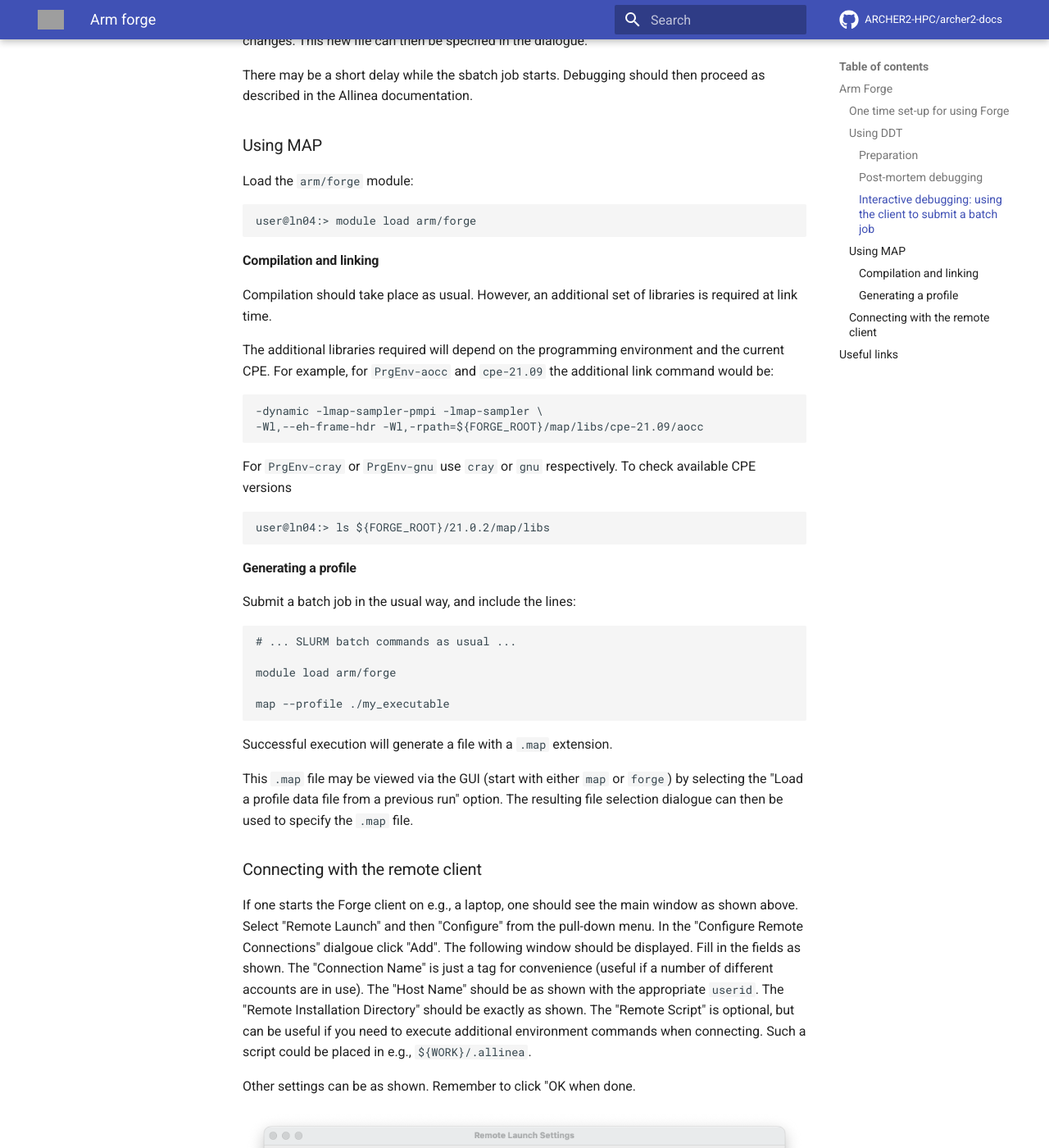
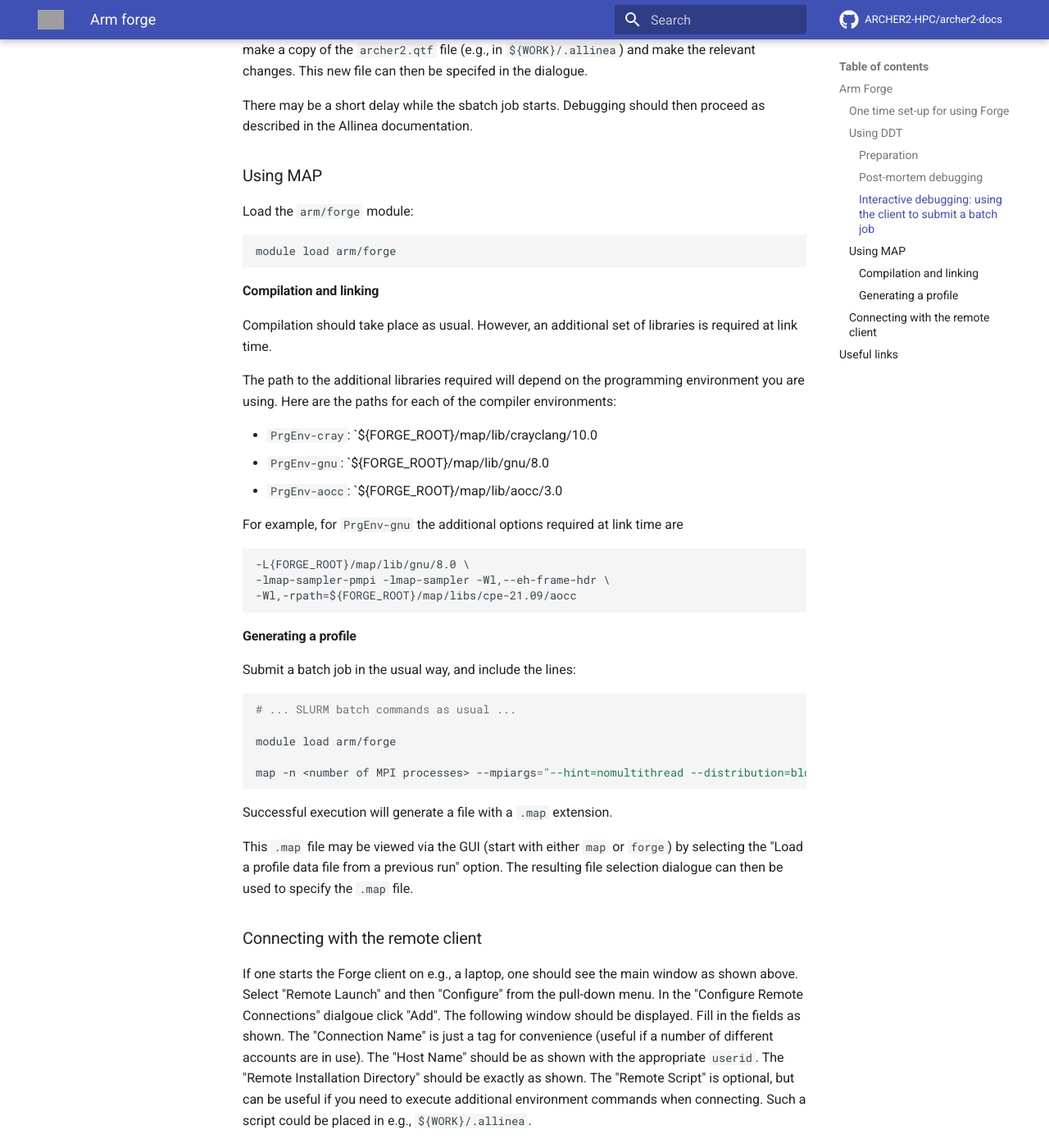
Before and after one commit to ARCHER2-HPC/archer2-docs, an MkDocs documentation site: the page built from docs/data-tools/arm-forge.md, in a window 1280 px wide and 1400 px high, scrolled down 3703 px. Shown: the whole window at 82% size. Built offline with MkDocs 1.6.1 and Material for MkDocs 9.7.7, drawn with Linux system fonts in a browser that asks for light colours; comment, search, counter and statistics services are not loaded; some of the changed text lies outside the part shown; grey boxes are pictures that could not be loaded.

Commit message:
Updates MAP instructions

````diff
--- a/docs/data-tools/arm-forge.md
+++ b/docs/data-tools/arm-forge.md
@@ -40,14 +40,16 @@
 file system directory for the user account: `/work/project/project/${USER}`
 (where `project` is the relevant project). This directory will
 be referred to throughout as `${WORK}`.
-```
-user@ln04:> module load arm/forge
-user@ln04:> cd ${WORK}
-user@ln04:> source ${FORGE_ROOT}/config-init
+```bash
+module load arm/forge
+cd ${WORK}
+source ${FORGE_ROOT}/config-init
 ```
 This will create a directory `${WORK}/.allinea` with the following files:
+```bash
+ls .allinea
 ```
-user@ln04:> ls .allinea
+```output
 system.config  user.config
 ```
 The directory will also store other relevant files when Forge is run.
@@ -76,7 +78,7 @@
 
 Such a job can be submitted to the batch system in the usual way. The
 relevant command to start the executable is, e.g.,:
-```
+```slurm
 # ... SLURM batch commands as usual ...
 
 module load arm/forge
@@ -107,9 +109,9 @@
 
 Start the client interactively (for details of remote launch, see below),
 e.g.,
-```
-user@ln04:> module load arm/forge
-user@ln04:> ddt
+```bash
+module load arm/forge
+ddt
 ```
 
 This should start a window as shown below. Click on the ddt panel on
@@ -164,8 +166,9 @@
 ### Using MAP
 
 Load the `arm/forge` module:
-```
-user@ln04:> module load arm/forge
+
+```bash
+module load arm/forge
 ```
 
 #### Compilation and linking
@@ -173,28 +176,31 @@
 Compilation should take place as usual. However, an additional set of
 libraries is required at link time.
 
-The additional libraries required will depend on the programming
-environment and the current CPE. For example, for `PrgEnv-aocc`
-and `cpe-21.09` the additional link command would be:
+The path to the additional libraries required will depend on the programming
+environment you are using. Here are the paths for each of the compiler
+environments:
+
+- `PrgEnv-cray`: `${FORGE_ROOT}/map/lib/crayclang/10.0
+- `PrgEnv-gnu`: `${FORGE_ROOT}/map/lib/gnu/8.0
+- `PrgEnv-aocc`: `${FORGE_ROOT}/map/lib/aocc/3.0
+
+For example, for `PrgEnv-gnu` the additional options required at link time
+are
 ```
--dynamic -lmap-sampler-pmpi -lmap-sampler \
--Wl,--eh-frame-hdr -Wl,-rpath=${FORGE_ROOT}/map/libs/cpe-21.09/aocc
-```
-For `PrgEnv-cray` or `PrgEnv-gnu` use `cray` or `gnu` respectively.
-To check available CPE versions
-```
-user@ln04:> ls ${FORGE_ROOT}/21.0.2/map/libs
+-L{FORGE_ROOT}/map/lib/gnu/8.0 \
+-lmap-sampler-pmpi -lmap-sampler -Wl,--eh-frame-hdr \
+-Wl,-rpath=${FORGE_ROOT}/map/libs/cpe-21.09/aocc
 ```
 
 #### Generating a profile
 
 Submit a batch job in the usual way, and include the lines:
-```
+```slurm
 # ... SLURM batch commands as usual ...
 
 module load arm/forge
 
-map --profile ./my_executable
+map -n <number of MPI processes> --mpiargs="--hint=nomultithread --distribution=block:block" --profile ./my_executable
 ```
 Successful execution will generate a file with a ```.map``` extension.
 
@@ -202,7 +208,6 @@
 `forge`) by selecting the
 "Load a profile data file from a previous run" option. The resulting
 file selection dialogue can then be used to specify the `.map` file.
-
 
 
 ### Connecting with the remote client
````
